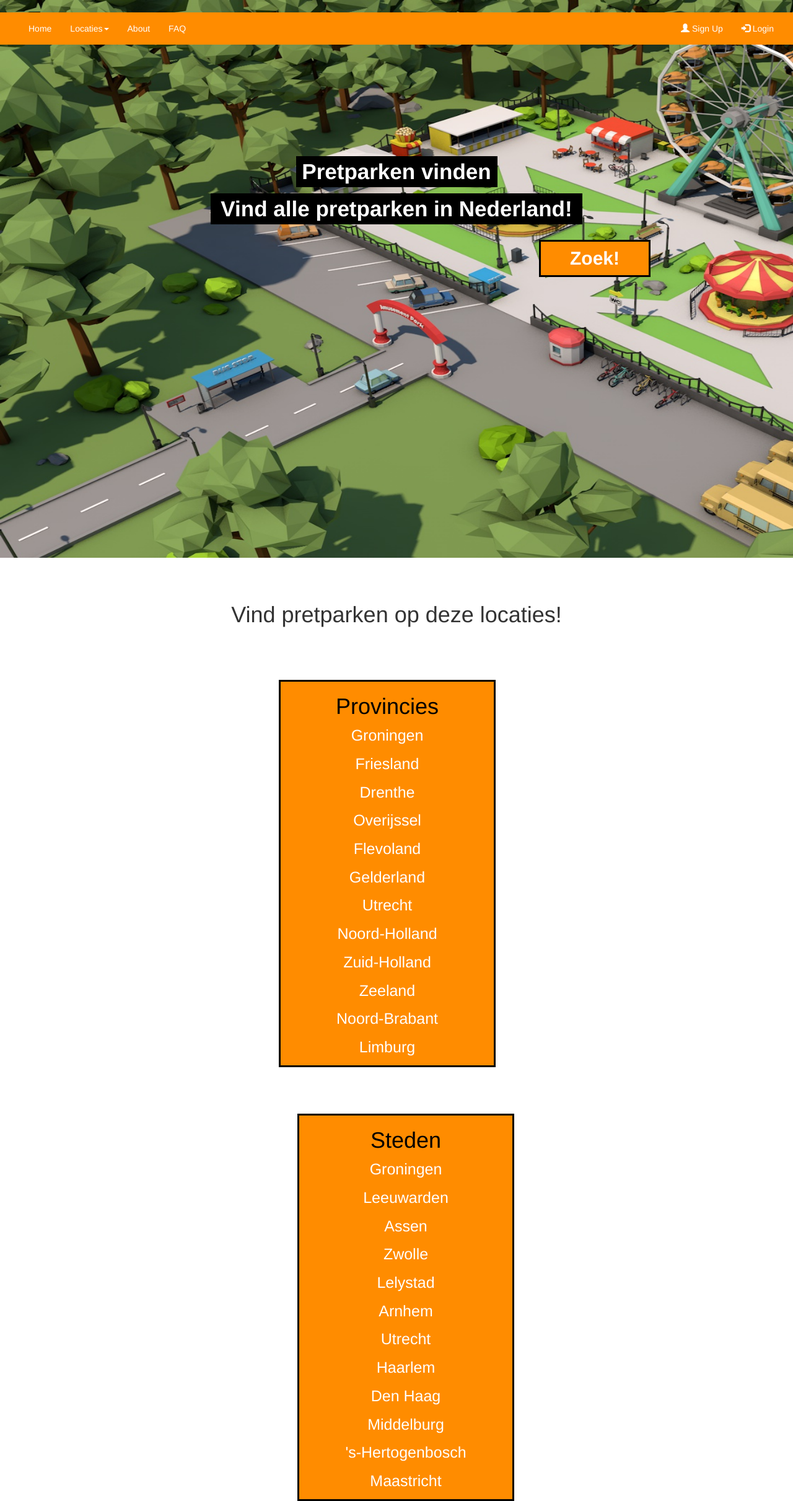
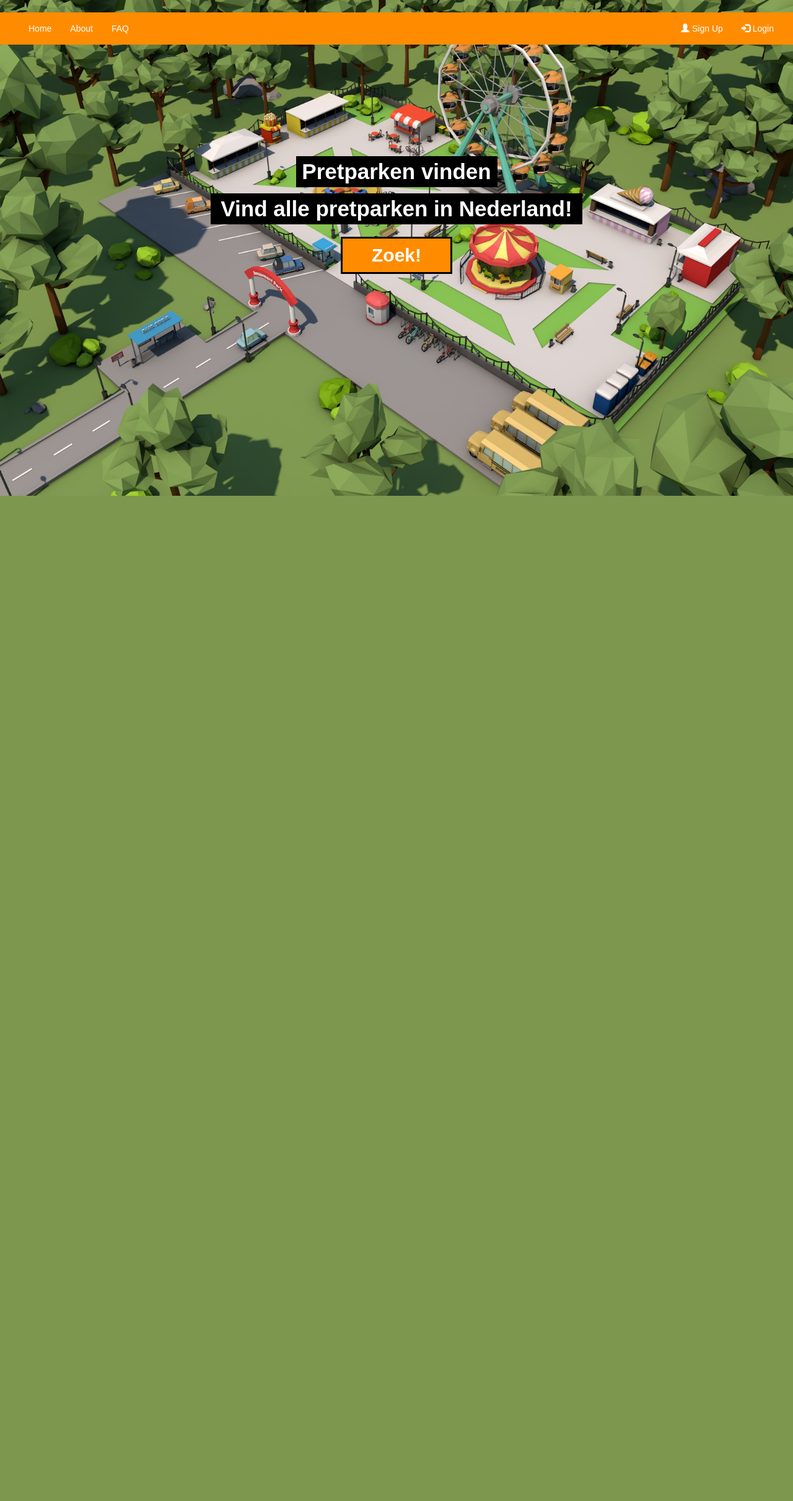
Before and after one commit to JimMoorrees/Wikiparks-Website, a PHP site: page / in a window 1280 px wide. Shown: the whole page at 62% size. After the commit the page ends 800 px from the top, so only its background shows below. Run offline with PHP 8.4, Linux system fonts and the light colour scheme; some libraries are stand-ins or nearby versions.

Commit message:
Changed index.php

```diff
--- a/css/style.css
+++ b/css/style.css
@@ -1,8 +1,8 @@
 body {
 	background: url('img/park2.jpg');
-	background-position: fixed;
-	background-size: 1920px 900px;
-	background-repeat: no-repeat;
+	background-size: cover;
+  	background-attachment: fixed;
+  	font-family: sans-serif;
 }
 
 nav a {
@@ -45,7 +45,7 @@ nav ul li a:hover{
 .navbar {
 	margin-bottom: 0px;
 }
-#slogan-1 {
+.slogan-1 {
 	color: #fff;
 	width: 325px;
 	margin: auto;
@@ -56,7 +56,7 @@ nav ul li a:hover{
 	font-weight: 600;
 	background-color: black;
 }
-#slogan-2 {
+.slogan-2 {
 	color: #fff;
 	width: 600px;
 	margin: auto;
@@ -73,69 +73,22 @@ nav ul li a:hover{
     cursor: pointer;
    	width: 180px;
    	height: 60px;
-    display: inline-block;
+   	margin: auto;
+   	display: flex;
     font-size: 30px;
+    margin-top: 20px;
     text-align: center;
-    margin-top: 25px;
-    margin-left: 870px;
     font-weight: bold;
+    justify-content: space-around;
     text-decoration: none;
     background-color: darkorange;
 }
 .submit-button:hover {
-	display: inline-block;
-	font-size: 40px;
+	display: flex;
 	transition: 0.8s ease;
 	box-shadow: 0 0 50px white;
 	background-color: orange;
 }
-#locations h1 {
-	font-style: bold;
-	text-align: center;
-	margin-top: 525px;
-}
-#provincies {
-	float: left;
-	color: black;
-	width: 350px;
-	height: 625px;
-	border: 3px solid black;
-	font-size: 25px;
-	text-align: center;
-	list-style: none;
-	margin-top: 75px;
-	margin-left: 450px;
-	background-color: darkorange;
-}
-#provincies li {
-	margin-top: 10px;
-}
-
-#provincies a{
-	color: white;
-}
-
-#hoofdsteden {
-	float: right;
-	color: black;
-	width: 350px;
-	height: 625px;
-	border: 3px solid black;
-	font-size: 	25px;
-	text-align: center;
-	list-style: none;
-	margin-top: 75px;
-	margin-right: 450px;
-	background-color: darkorange;
-}
-#hoofdsteden li {
-	margin-top: 10px;
-}
-#hoofdsteden a{
-	color: white;
-}
-
-
 /* Register form  */
 
 input[type="text"], input[type="password"]{
--- a/includes/config.php
+++ b/includes/config.php
@@ -1,7 +1,7 @@
 <?php
 $server = 'localhost';
 $username = 'root';
-$password = '';
+$password = 'usbw';
 $database = 'users';
 
 try{
--- a/index.php
+++ b/index.php
@@ -30,23 +30,6 @@ session_start();
 	    <div class="collapse navbar-collapse" id="myNavbar">
 	      <ul class="nav navbar-nav">
 	        <li class="active"><a style="background-color: darkorange;" href="index.php">Home</a></li>
-	        <li class="dropdown">
-	          <a class="dropdown-toggle" data-toggle="dropdown" href="#">Locaties<span class="caret"></span></a>
-	          <ul class="dropdown-menu">
-	            <li><a href="#">Drenthe</a></li>
-	            <li><a href="#">Flevoland</a></li>
-	            <li><a href="#">Friesland</a></li>
-	            <li><a href="#">Gelderland</a></li>
-	            <li><a href="#">Groningen</a></li>
-	            <li><a href="#">Limburg</a></li>
-	            <li><a href="#">Noord-Brabant</a></li>
-	            <li><a href="#">Noord-Holland</a></li>
-	            <li><a href="#">Overijssel</a></li>
-	            <li><a href="#">Utrecht</a></li>
-	            <li><a href="#">Zeeland</a></li>
-	            <li><a href="#">Zuid-Holland</a></li>
-	          </ul>
-	        </li>
 	        <li><a href="#">About</a></li>
 	        <li><a href="#">FAQ</a></li>
 	      </ul>
@@ -59,44 +42,10 @@ session_start();
 	</nav>
 </header>
     <div id="park-finder">
-      	<div id="slogan-1"><li>Pretparken vinden</li></div>
-			<div id="slogan-2"><li>Vind alle pretparken in Nederland!</li></div>
+      	<div class="slogan-1"><li>Pretparken vinden</li></div>
+			<div class="slogan-2"><li>Vind alle pretparken in Nederland!</li></div>
 				<a href="index2.php"><input  type="zoek" name="submit-button" class="submit-button" value="Zoek!"></a>
 			</div>
 		</div>
-	</div>
-	<div id="locations">
-		<h1>Vind pretparken op deze locaties!</h1>
-	</div>
-	<div id="provincies">
-		<h1>Provincies</h1>
-		<a href=""><li>Groningen</li></a>
-		<a href=""><li>Friesland</li></a>
-		<a href=""><li>Drenthe</li></a>
-		<a href=""><li>Overijssel</li></a>
-		<a href=""><li>Flevoland</li></a>
-		<a href=""><li>Gelderland</li></a>
-		<a href=""><li>Utrecht</li></a>
-		<a href=""><li>Noord-Holland</li></a>
-		<a href=""><li>Zuid-Holland</li></a>
-		<a href=""><li>Zeeland</li></a>
-		<a href=""><li>Noord-Brabant</li></a>
-		<a href=""><li>Limburg</li></a>
-	</div>
-	<div id="hoofdsteden">
-		<h1>Steden</h1>
-		<a href=""><li>Groningen</li></a>
-		<a href=""><li>Leeuwarden</li></a>
-		<a href=""><li>Assen</li></a>
-		<a href=""><li>Zwolle</li></a>
-		<a href=""><li>Lelystad</li></a>
-		<a href=""><li>Arnhem</li></a>
-		<a href=""><li>Utrecht</li></a>
-		<a href=""><li>Haarlem</li></a>
-		<a href=""><li>Den Haag</li></a>
-		<a href=""><li>Middelburg</li></a>
-		<a href=""><li>'s-Hertogenbosch</li></a>
-		<a href=""><li>Maastricht</li></a>
-	</div>
 </body>
 </html>
```
